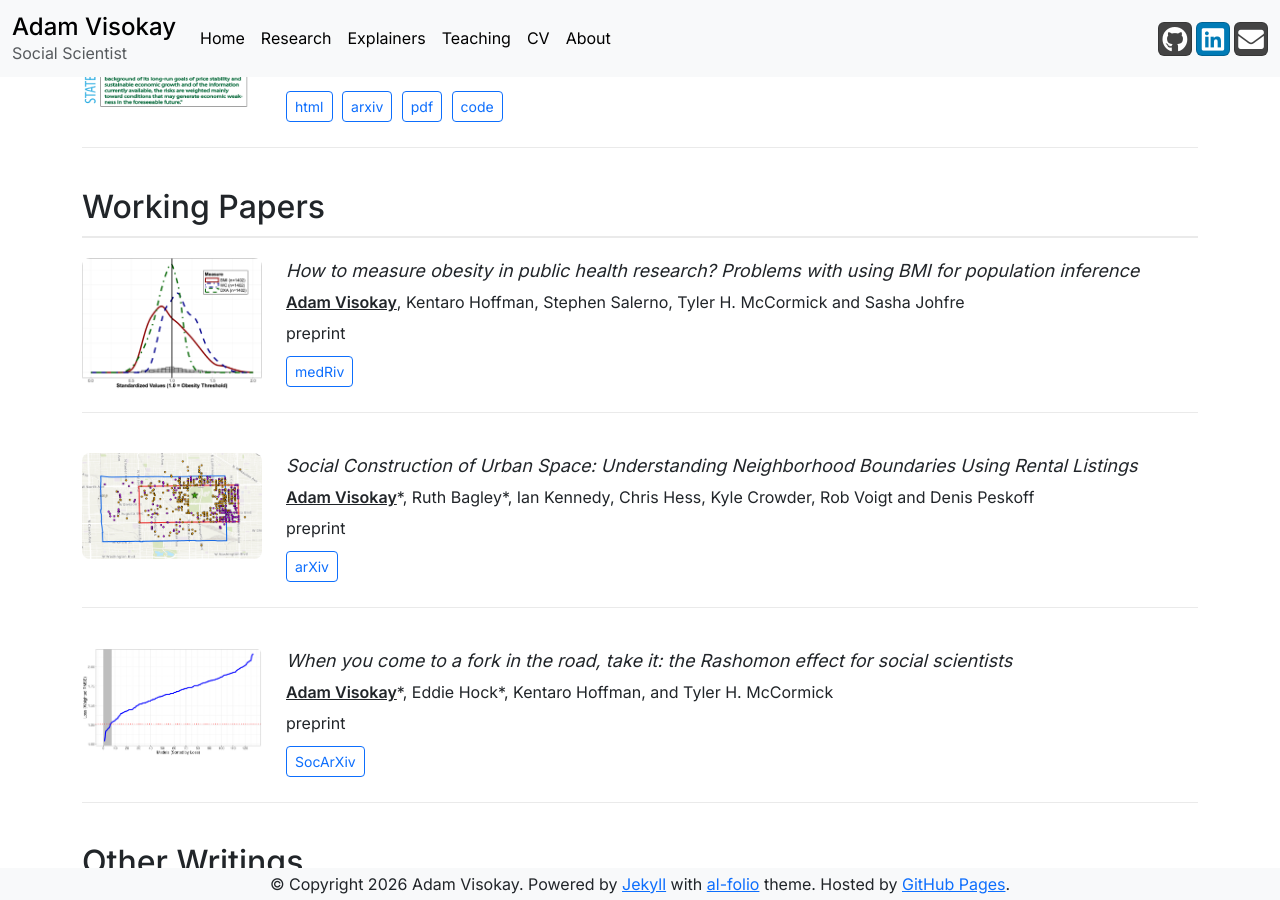
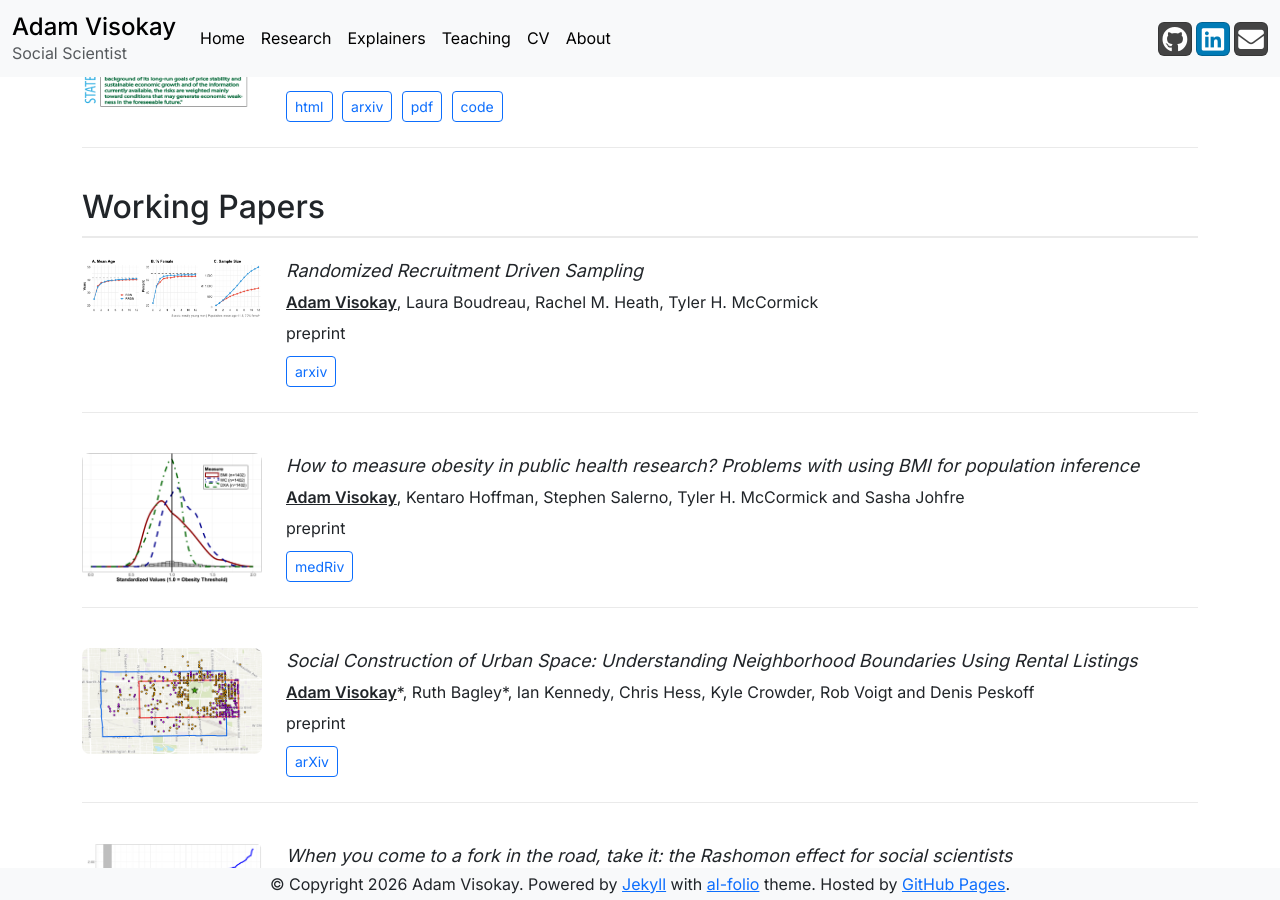
Before and after one commit to avisokay/avisokay.github.io, a Jekyll site: the page built from research.html, in a window 1280 px wide and 900 px high, scrolled down 796 px. Built offline with Jekyll 4.4.1, drawn with Linux system fonts in a browser that asks for light colours; nearby versions of some CDN libraries.

Commit message:
added RRDS to research

```diff
--- a/_includes/research.md
+++ b/_includes/research.md
@@ -65,6 +65,22 @@
         <h2 class="bibliography">Working Papers</h2>
 
         <div class="publication-content">
+            <img src="/assets/img/publication_preview/rrds.png" class="publication-image" alt="RRDS Publication">
+            <div class="publication-text">
+                <div class="title">Randomized Recruitment Driven Sampling</div>
+                <div class="author">
+                    <u><strong>Adam Visokay</strong></u>, Laura Boudreau, Rachel M. Heath, Tyler H. McCormick
+                </div>
+                <div class="periodical">
+                    preprint
+                </div>
+                <div class="links">
+                    <a href="https://arxiv.org/abs/2603.00365" class="btn btn-sm btn-outline-primary" target="_blank">arxiv</a>
+                </div>
+            </div>
+        </div>
+
+                <div class="publication-content">
             <img src="/assets/img/publication_preview/bmi.png" class="publication-image" alt="BMI Paper">
             <div class="publication-text">
                 <div class="title">How to measure obesity in public health research? Problems with using BMI for population inference</div>
```
Also changed, not shown: assets/img/publication_preview/rrds.png, 3 other files.
